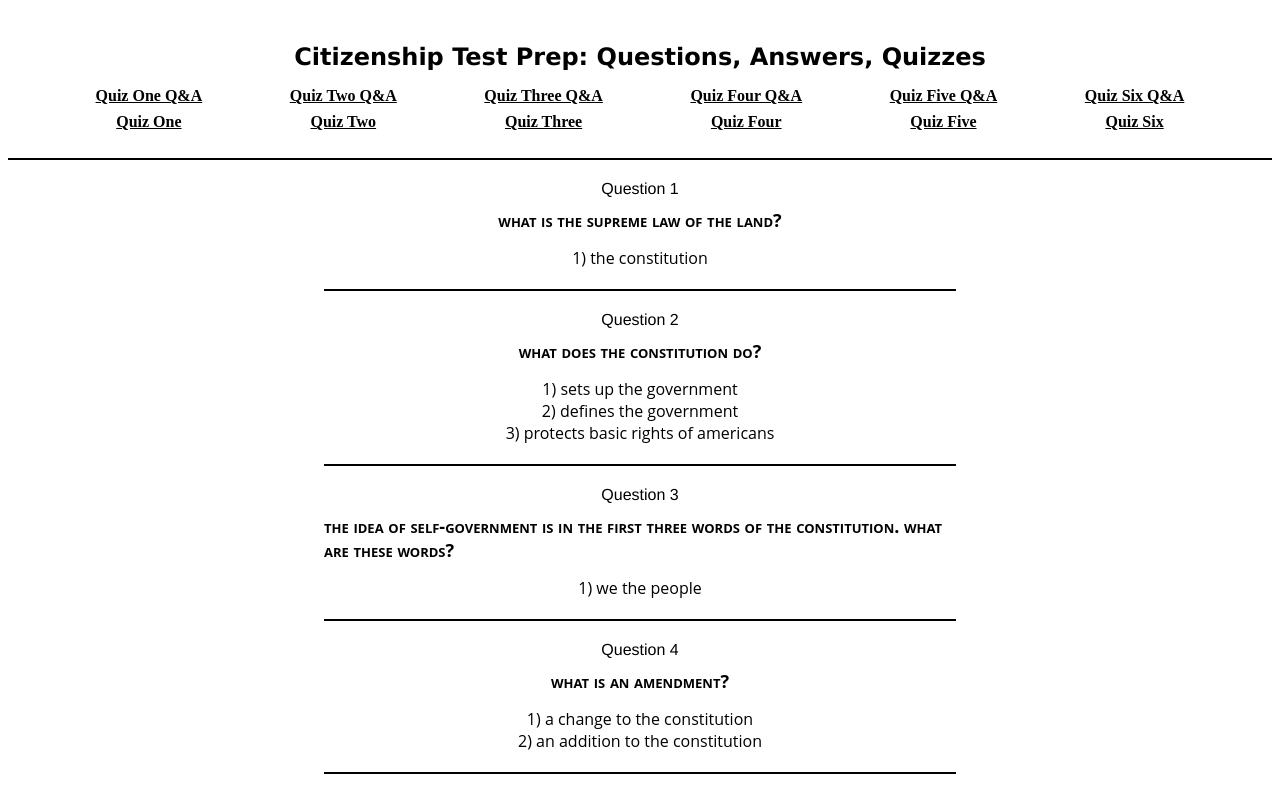
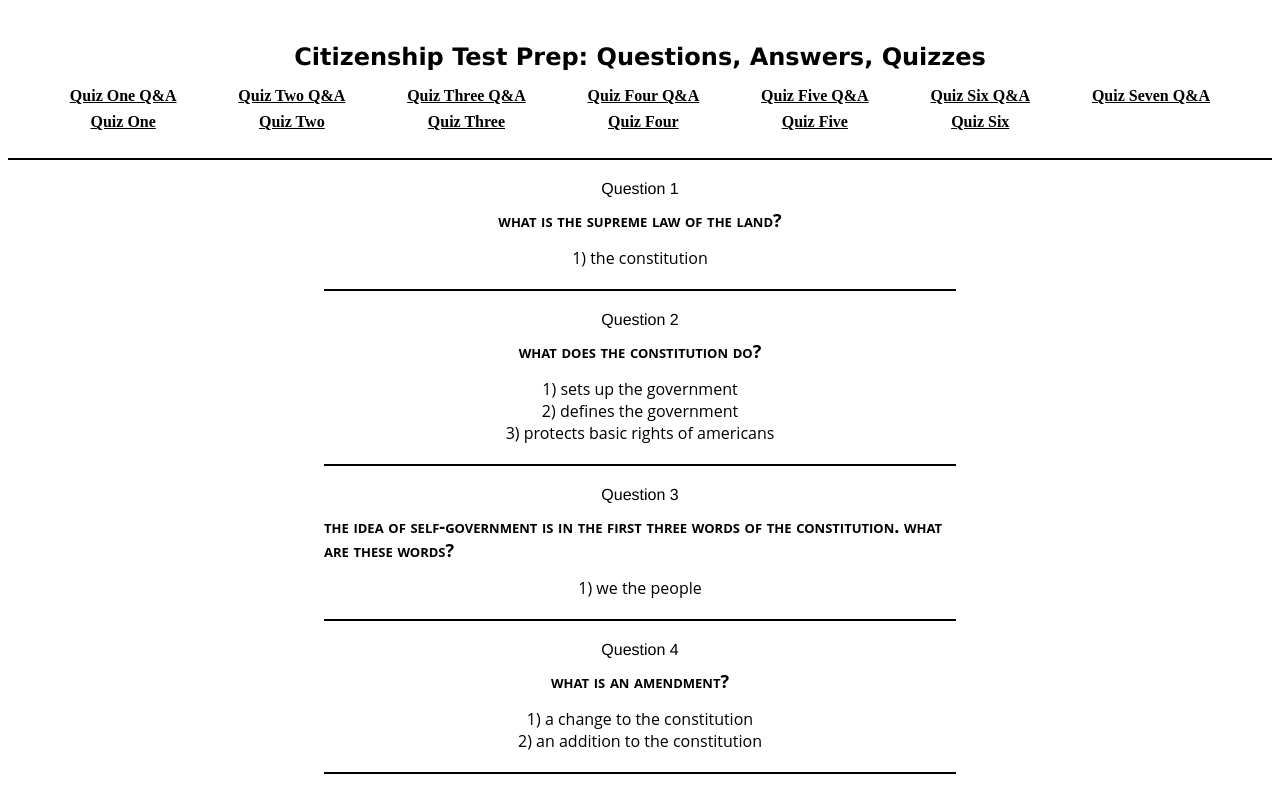
Before and after one commit to mmaustin/citizenship-questions-answers, a React (Create React App) app in the folder citizenship-frontend/: page / in a window 1280 px wide. Shown: the top 794 px of the page. Built offline with nearby package versions, Linux system fonts and the light colour scheme.

Commit message:
added route to questions list seven in app component and added link to navbar

```diff
--- a/citizenship-frontend/src/App.js
+++ b/citizenship-frontend/src/App.js
@@ -13,6 +13,7 @@ import { QuestionsListFive } from './features/questionsFive/QuestionsListFive'
 import { QuizFive } from './features/questionsFive/QuizFive'
 import { QuestionsListSix } from './features/questionsSix/QuestionsListSix'
 import { QuizSix } from './features/questionsSix/QuizSix'
+import { QuestionsListSeven } from './features/questionsSeven/QuestionsListSeven'
 
 const App = () => {
 
@@ -33,6 +34,8 @@ const App = () => {
                     <Route exact path='/questions/quiz-five' element={<QuizFive/>}/>
                     <Route exact path='/questions/questions-six' element={<QuestionsListSix/>}/>
                     <Route exact path='/questions/quiz-six' element={<QuizSix/>}/>
+                    <Route exact path='/questions/questions-seven' element={<QuestionsListSeven/>}/>
+                    {/*<Route exact path='/questions/quiz-six' element={<QuizSix/>}/>*/}
                     <Route path="*" element={<p>There's Nothing At This Address!</p> }/>
                 </Routes>
         </Router>
--- a/citizenship-frontend/src/app/Navbar.js
+++ b/citizenship-frontend/src/app/Navbar.js
@@ -32,6 +32,10 @@ const Navbar = () => {
                         <Link className='nav-link-text' to='/questions/questions-six'>Quiz Six Q&A</Link>
                         <Link className='nav-link-text' to='/questions/quiz-six'>Quiz Six</Link>
                     </div>
+                    <div className='quiz-pair'>
+                        <Link className='nav-link-text' to='/questions/questions-seven'>Quiz Seven Q&A</Link>
+                        {/*<Link className='nav-link-text' to='/questions/quiz-six'>Quiz Six</Link>*/}
+                    </div>
                 </div>
             </section>
         </nav>
```
